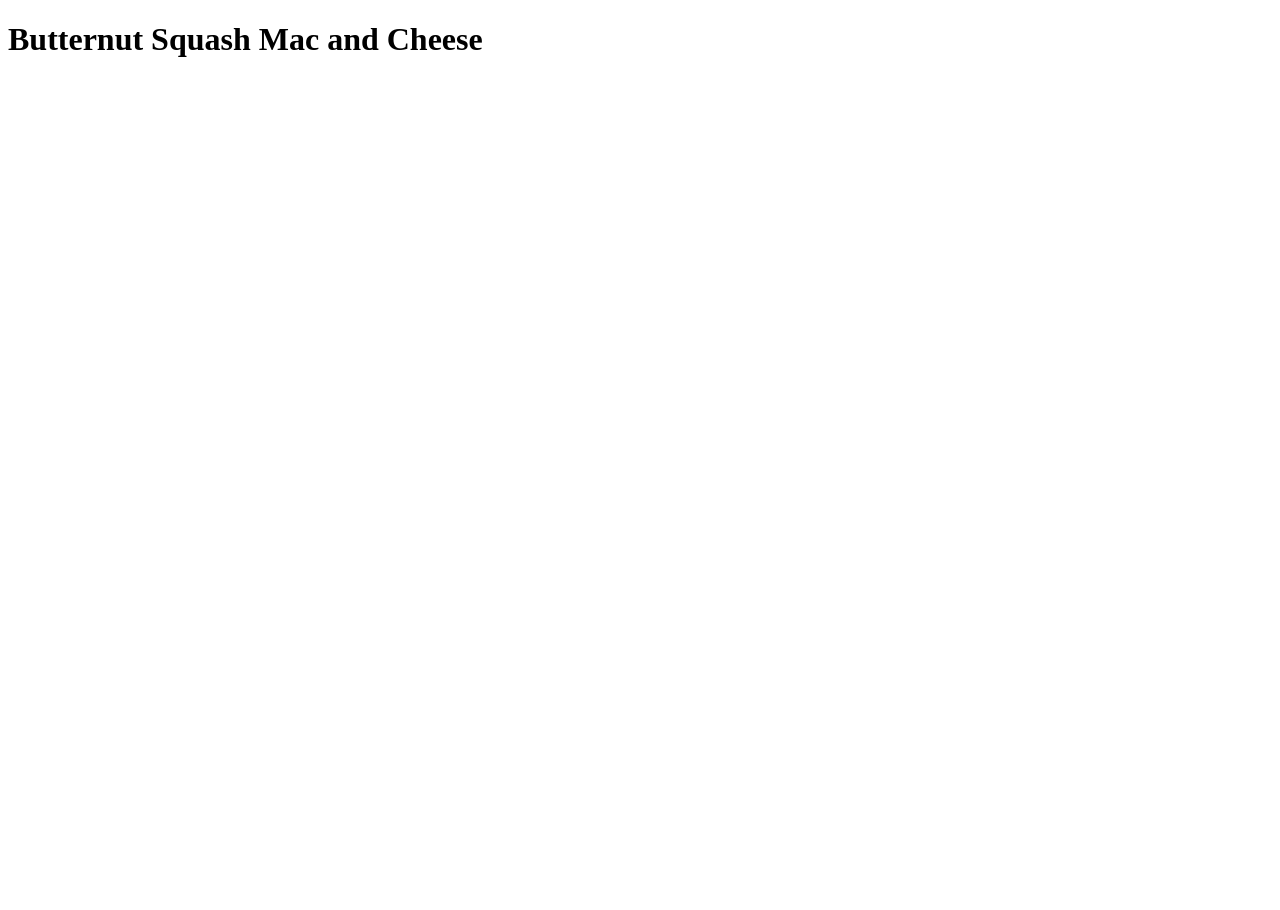
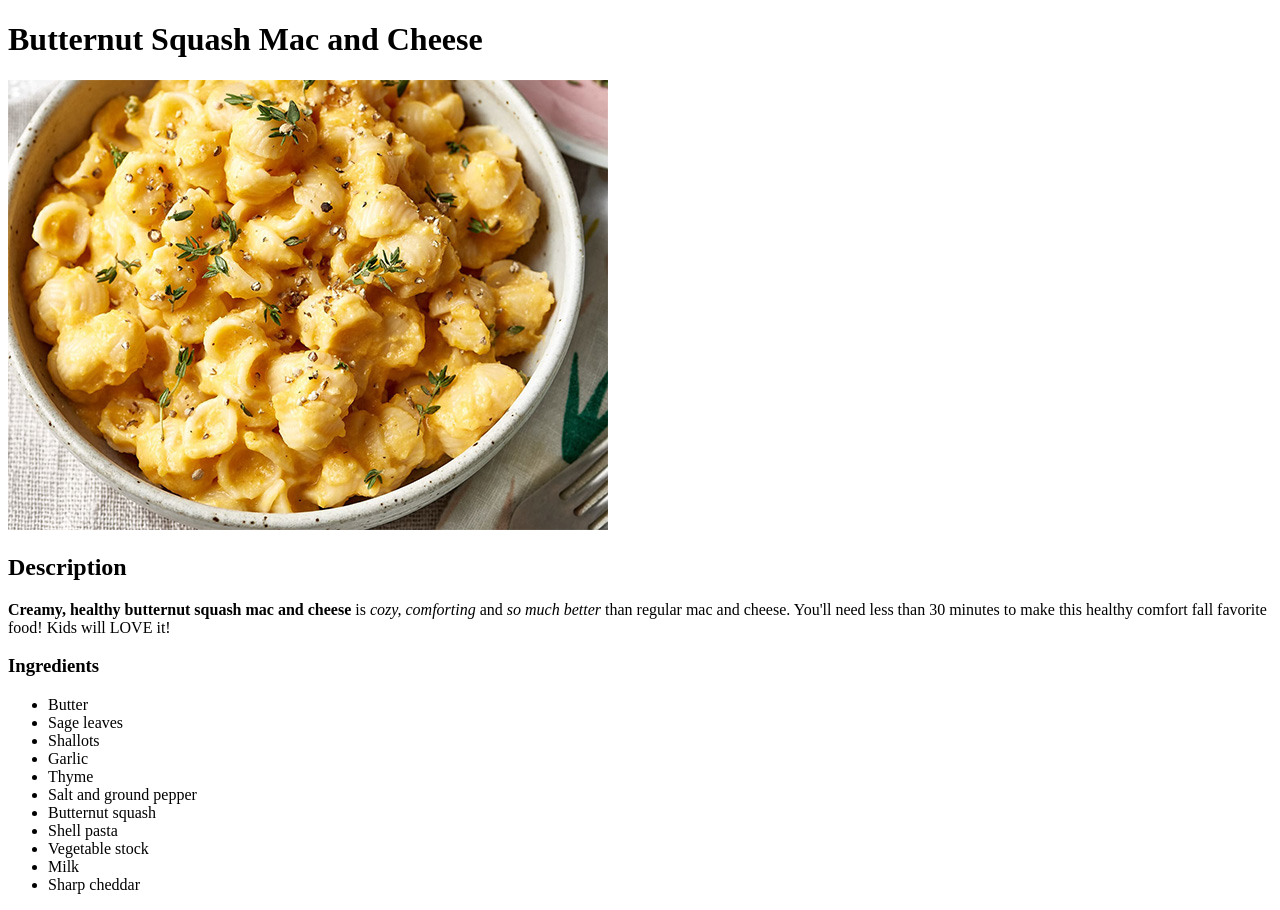
Before and after one commit to lovelylaur/odin-recipes, a plain HTML site: page recipes/macandcheese.html in a window 1280 px wide. Before the commit the page ends 800 px from the top, so only its background shows below. Drawn offline with Linux system fonts and the light colour scheme.

Commit message:
Add image, recipe description, ingredients

```diff
--- a/recipes/macandcheese.html
+++ b/recipes/macandcheese.html
@@ -6,5 +6,22 @@
     </head>
     <body>
         <h1>Butternut Squash Mac and Cheese</h1>
+        <img src="./img/macandcheese.jpg" alt="Cooked butternut squash mac and cheese in a pot" width="600" height="450">
+        <h2>Description</h2>
+            <p><strong>Creamy, healthy butternut squash mac and cheese</strong> is <em>cozy, comforting</em> and <em>so much better</em> than regular mac and cheese. You'll need less than 30 minutes to make this healthy comfort fall favorite food! Kids will LOVE it!</p>
+        <h3>Ingredients</h3>
+            <ul>
+                <li>Butter</li>
+                <li>Sage leaves</li>
+                <li>Shallots</li>
+                <li>Garlic</li>
+                <li>Thyme</li>
+                <li>Salt and ground pepper</li>
+                <li>Butternut squash</li>
+                <li>Shell pasta</li>
+                <li>Vegetable stock</li>
+                <li>Milk</li>
+                <li>Sharp cheddar</li>
+            </ul>
     </body>
 </html>
```
Also changed, not shown: recipes/img/macandcheese.jpg (added).
